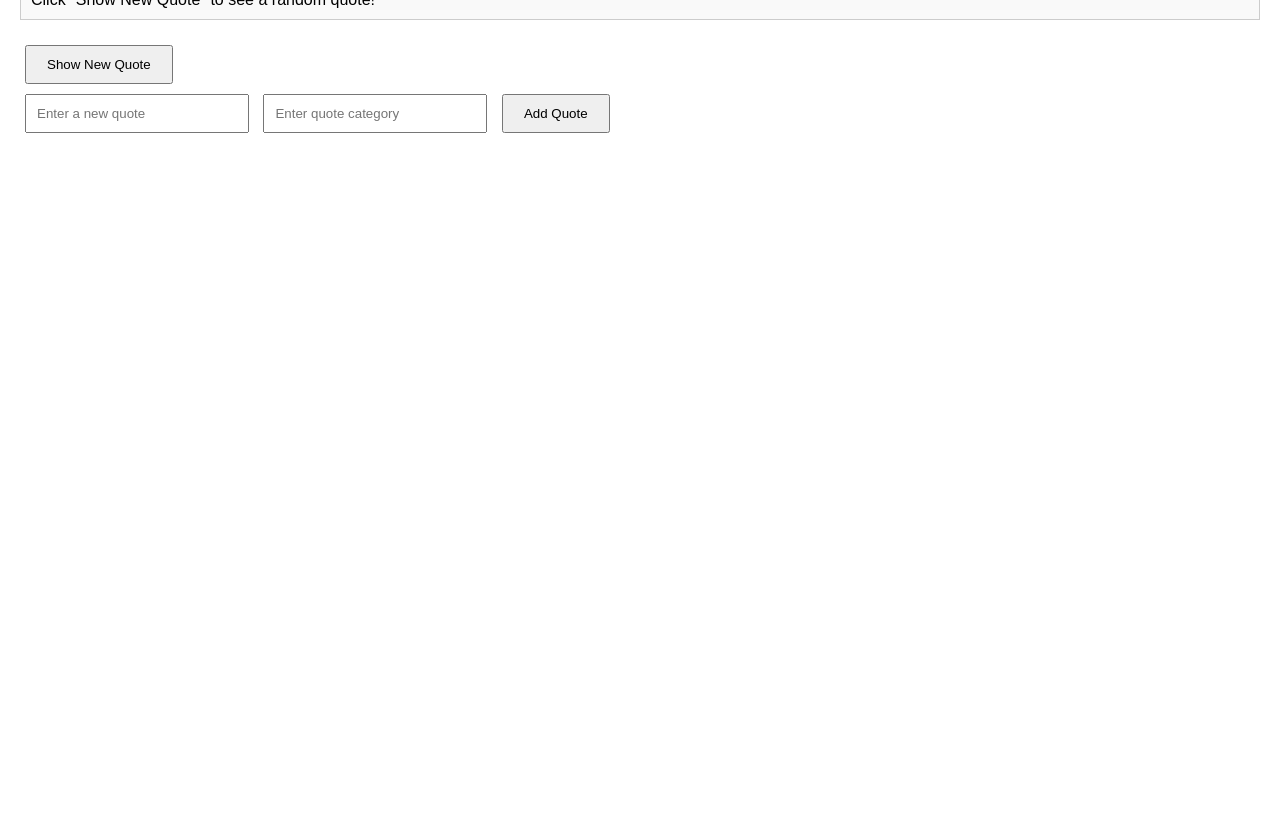
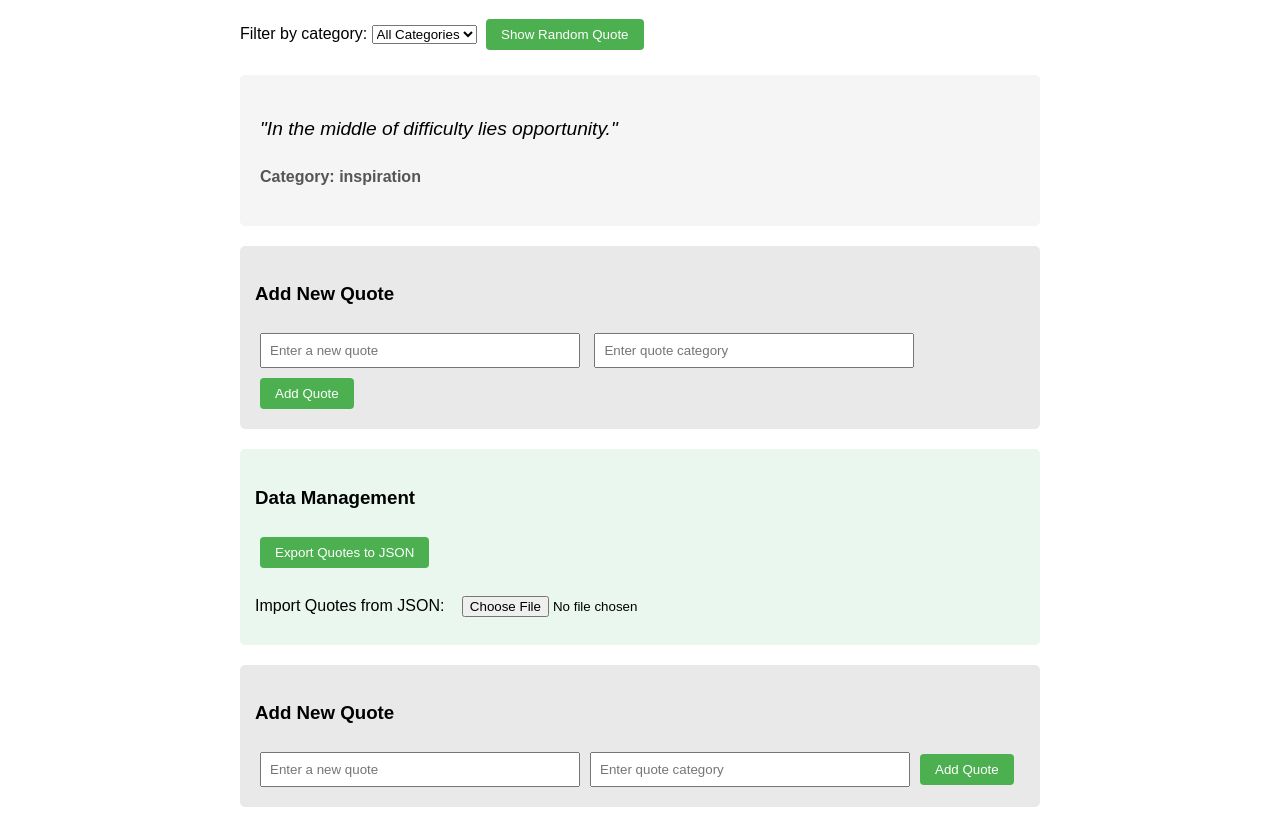
Before and after one commit to smartkeey/alx_fe_javascript, a plain HTML site: page dom-manipulation/index.html in a window 1280 px wide. Shown: the part 100-927 px from the top of the page. Before the commit the page ends 800 px from the top, so only its background shows below. Drawn offline with Linux system fonts and the light colour scheme.

Commit message:
Update index.html

```diff
--- a/dom-manipulation/index.html
+++ b/dom-manipulation/index.html
@@ -7,35 +7,105 @@
   <style>
     body {
       font-family: Arial, sans-serif;
-      margin: 20px;
+      max-width: 800px;
+      margin: 0 auto;
+      padding: 20px;
+      line-height: 1.6;
     }
-    #quoteDisplay {
+    .quote-container {
+      background-color: #f5f5f5;
+      padding: 20px;
+      border-radius: 5px;
       margin: 20px 0;
-      padding: 10px;
-      border: 1px solid #ccc;
-      background-color: #f9f9f9;
+    }
+    .quote-text {
+      font-size: 1.2em;
+      font-style: italic;
+    }
+    .quote-category {
+      margin-top: 10px;
+      font-weight: bold;
+      color: #555;
     }
     button {
-      padding: 10px 20px;
+      padding: 8px 15px;
+      background-color: #4CAF50;
+      color: white;
+      border: none;
+      border-radius: 4px;
+      cursor: pointer;
       margin: 5px;
-      cursor: pointer;
+    }
+    button:hover {
+      background-color: #45a049;
     }
     input {
+      padding: 8px;
+      margin: 5px;
+      width: 300px;
+    }
+    .category-filter {
+      margin: 20px 0;
+    }
+    .form-container {
+      background-color: #e9e9e9;
+      padding: 15px;
+      border-radius: 5px;
+      margin-top: 20px;
+    }
+    .import-export {
+      margin-top: 20px;
+      padding: 15px;
+      background-color: #e9f7ef;
+      border-radius: 5px;
+    }
+    .message {
       padding: 10px;
-      margin: 5px;
-      width: 200px;
+      margin: 10px 0;
+      border-radius: 4px;
+    }
+    .error {
+      background-color: #ffdddd;
+      color: #d8000c;
+    }
+    .success {
+      background-color: #ddffdd;
+      color: #4F8A10;
     }
   </style>
 </head>
 <body>
   <h1>Dynamic Quote Generator</h1>
-  <div id="quoteDisplay">Click "Show New Quote" to see a random quote!</div>
-  <button id="newQuote">Show New Quote</button>
 
-  <div>
-    <input id="newQuoteText" type="text" placeholder="Enter a new quote" />
-    <input id="newQuoteCategory" type="text" placeholder="Enter quote category" />
-    <button onclick="addQuote()">Add Quote</button>
+  <div class="category-filter">
+    <label for="categorySelect">Filter by category:</label>
+    <select id="categorySelect">
+      <option value="all">All Categories</option>
+    </select>
+    <button id="newQuote">Show Random Quote</button>
+  </div>
+
+  <div id="quoteDisplay" class="quote-container">
+    <p class="quote-text">Click the button to display a random quote!</p>
+    <p class="quote-category"></p>
+  </div>
+
+  <div class="form-container">
+    <h3>Add New Quote</h3>
+    <div>
+      <input id="newQuoteText" type="text" placeholder="Enter a new quote" />
+      <input id="newQuoteCategory" type="text" placeholder="Enter quote category" />
+      <button onclick="addQuote()">Add Quote</button>
+    </div>
+  </div>
+
+  <div class="import-export">
+    <h3>Data Management</h3>
+    <button onclick="exportToJson()">Export Quotes to JSON</button>
+    <div style="margin-top: 10px;">
+      <label for="importFile">Import Quotes from JSON:</label>
+      <input type="file" id="importFile" accept=".json" onchange="importFromJsonFile(event)" />
+    </div>
   </div>
 
   <script src="script.js"></script>
```
